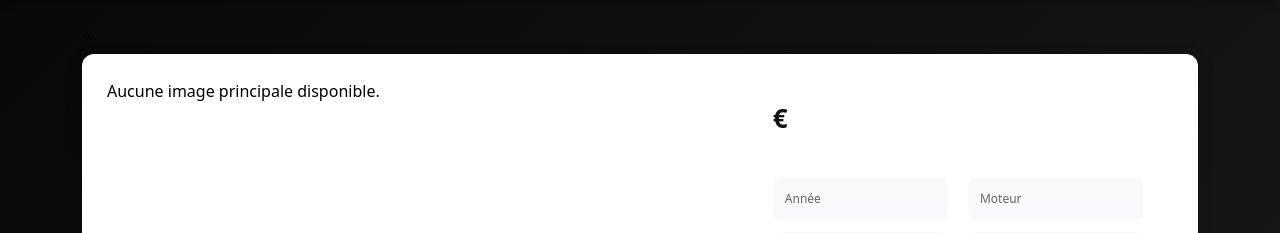
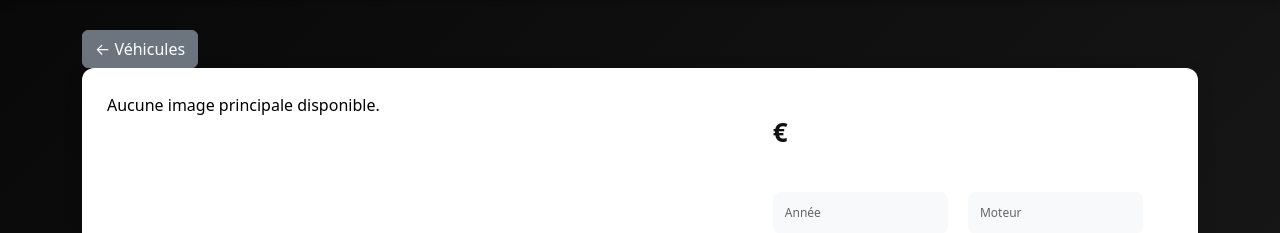
Before and after one commit to Krikcor/Stud-motors, a Django app: template src/vehicles/templates/vehicles/vehicle_detail.html in a window 1280 px wide. Shown: the part 58-291 px from the top of the page. Run offline with Django 5.2, Linux system fonts and the light colour scheme; the template is opened without the code that fills it, so the values that code supplies are empty.

Commit message:
Ajout bouton retour à la page vehicles dans vehicle detail

````diff
--- a/src/vehicles/templates/vehicles/vehicle_detail.html
+++ b/src/vehicles/templates/vehicles/vehicle_detail.html
@@ -123,7 +123,10 @@
 
 <div class="container vehicle-detail">
 
-```
+<a href="{% url 'vehicle_list' %}" class="btn btn-secondary return-link">
+    ← Véhicules
+</a>
+
 <div class="vehicle-main-card">
 
     <div class="row">
````
